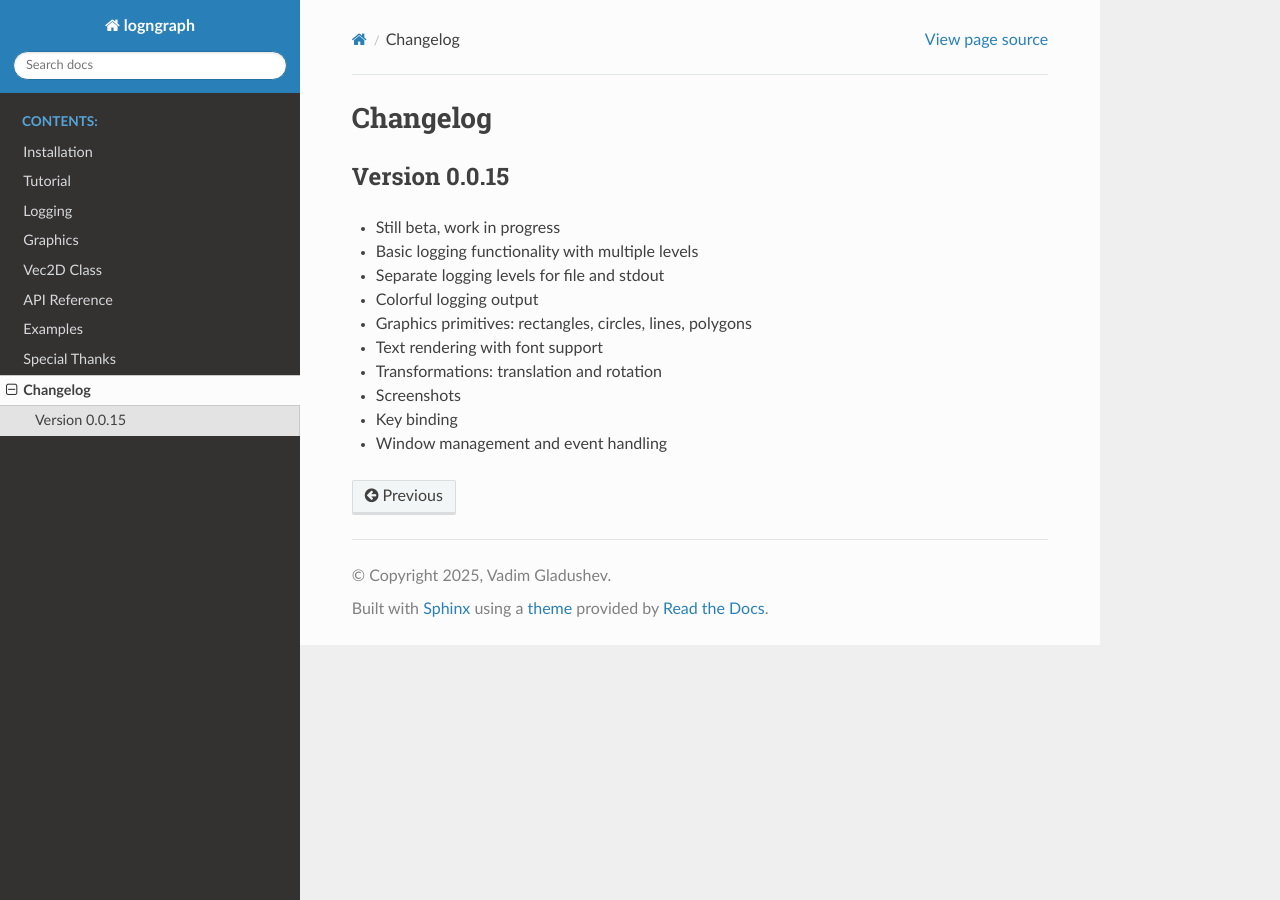
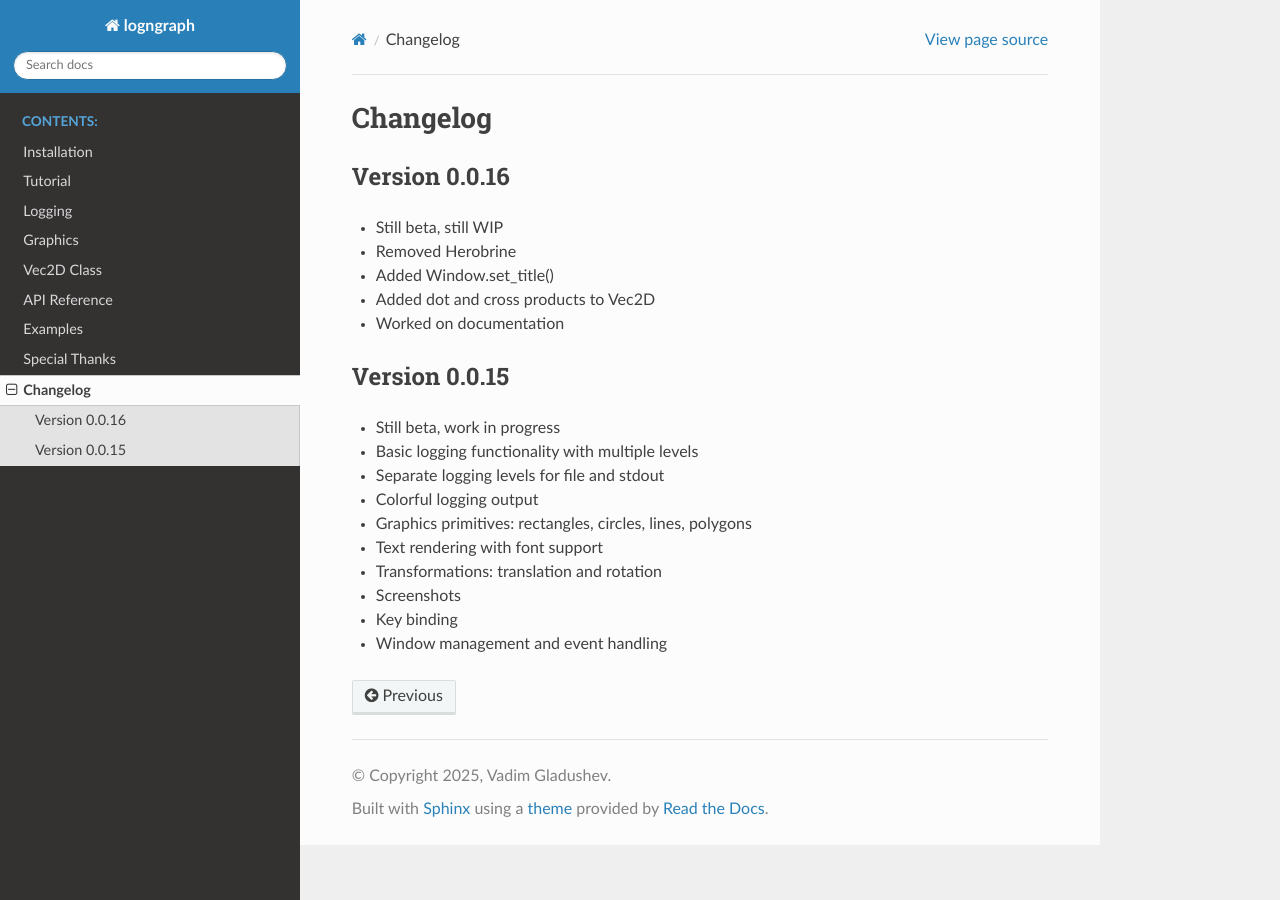
Before and after one commit to GS11566/logngraph, a Sphinx documentation site: the page built from docs/source/changelog.rst, in a window 1280 px wide. Built offline with Sphinx 7.4.7 and the Read the Docs theme 3.1.0, drawn with Linux system fonts in a browser that asks for light colours.

Commit message:
New version: 0.0.16

```diff
--- a/docs/source/changelog.rst
+++ b/docs/source/changelog.rst
@@ -1,5 +1,14 @@
 Changelog
 =========
+
+Version 0.0.16
+--------------
+
+- Still beta, still WIP
+- Removed Herobrine
+- Added Window.set_title()
+- Added dot and cross products to Vec2D
+- Worked on documentation
 
 Version 0.0.15
 --------------
--- a/pyproject.toml
+++ b/pyproject.toml
@@ -1,6 +1,6 @@
 [project]
 name = "logngraph"
-version = "0.0.15"
+version = "0.0.16"
 authors = [
     { name = "Vadim Gladushev", email = "vadim.gladushev@mail.ru" },
 ]
```
